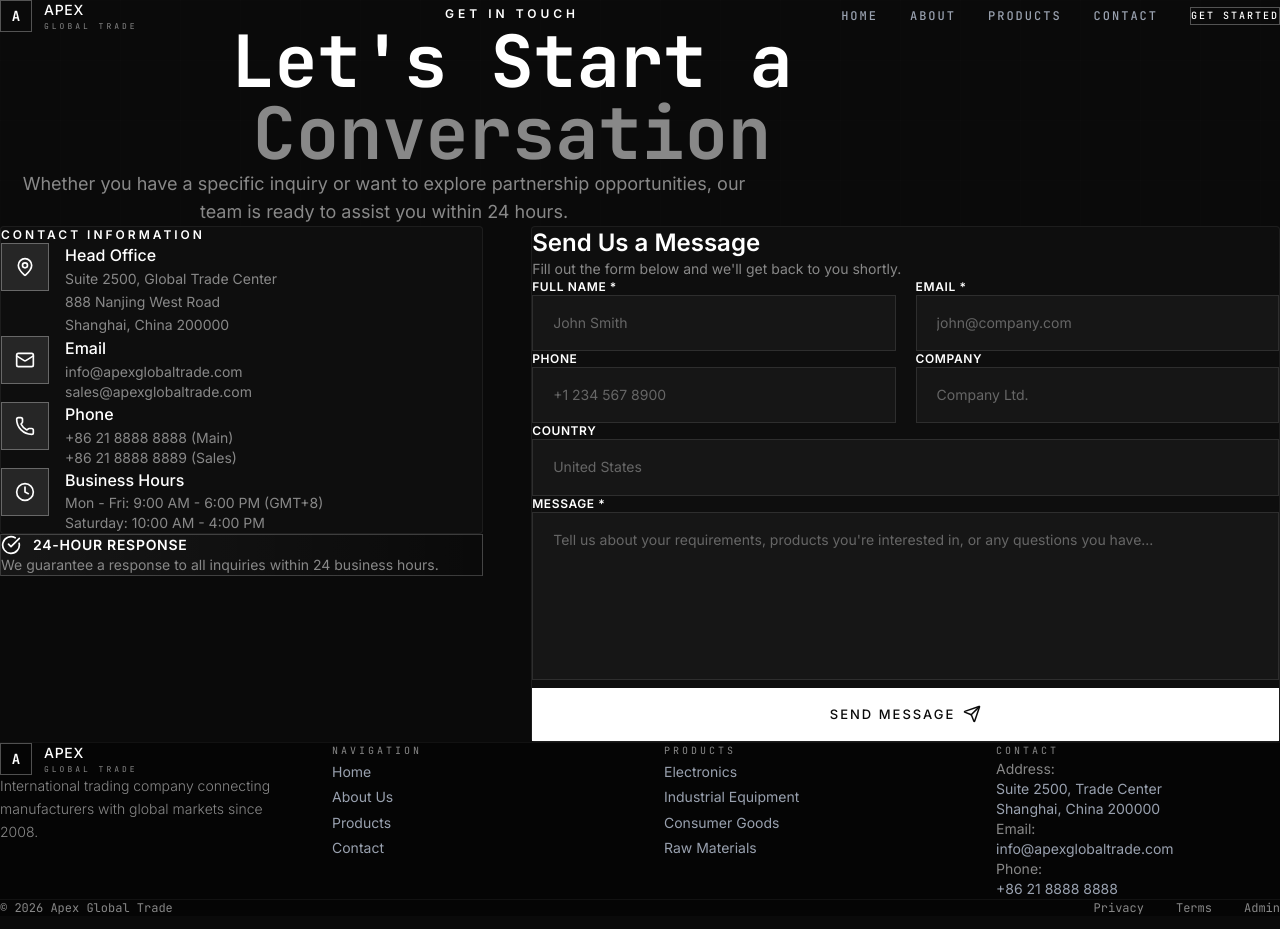
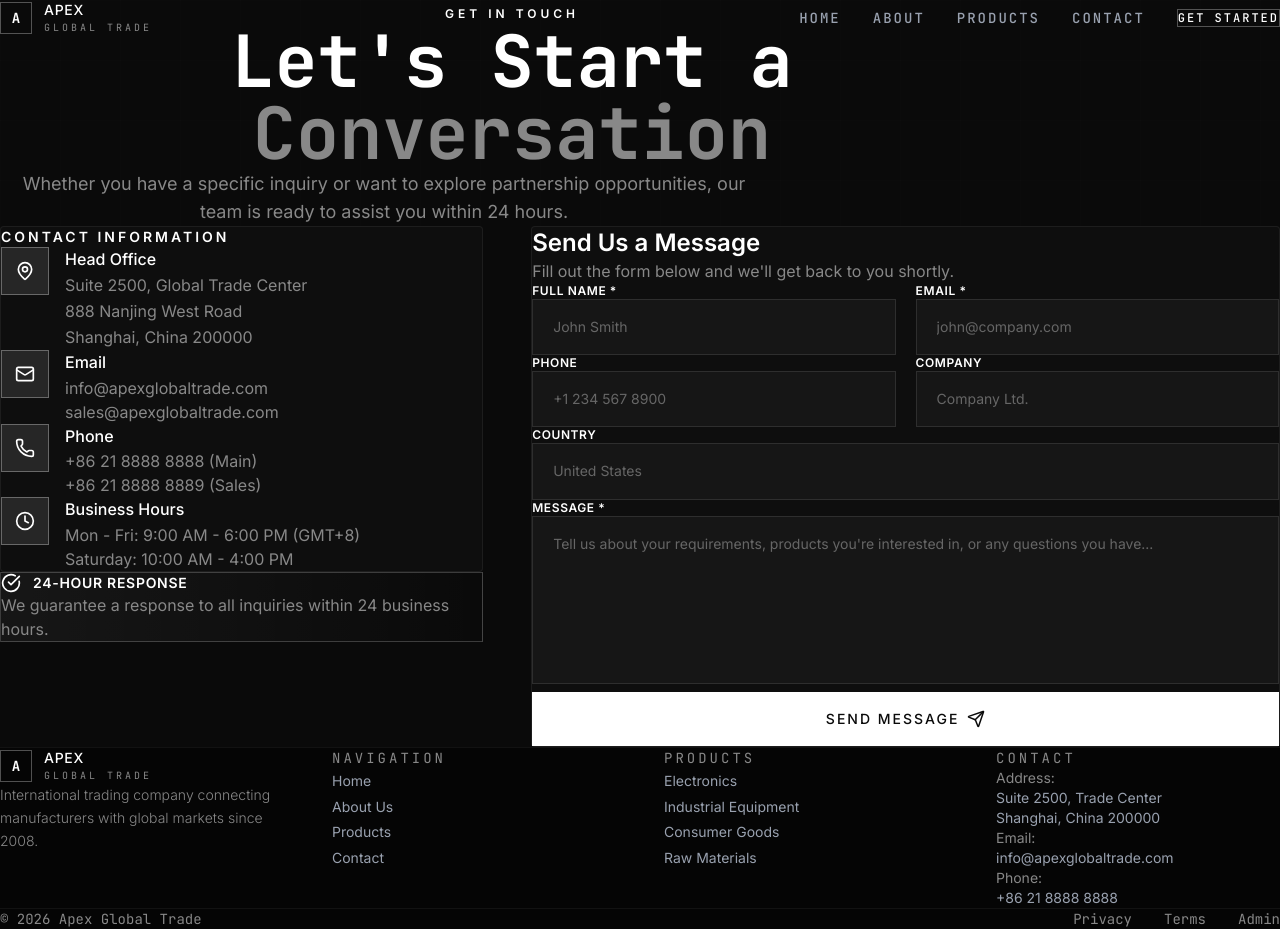
Before and after one commit to LZC0911/foreign-trade-website, a Next.js app: page /contact in a window 1280 px wide. Built offline with nearby package versions, Linux system fonts and the light colour scheme.

Commit message:
fix: scale up font sizes for better dark-mode readability

```diff
--- a/src/app/about/page.tsx
+++ b/src/app/about/page.tsx
@@ -10,7 +10,7 @@ export default function AboutPage() {
 
         <div className="relative z-10 max-w-5xl mx-auto px-6 lg:px-8 text-center">
           <span className="text-[#ffffff] text-xs font-semibold tracking-[4px] uppercase">About Us</span>
-          <h1 className="text-5xl md:text-7xl font-bold text-[#ffffff] mt-6 mb-8" style={{ fontFamily: "'JetBrains Mono', monospace" }}>
+          <h1 className="text-5xl md:text-6xl lg:text-7xl font-bold text-[#ffffff] mt-6 mb-8" style={{ fontFamily: "'JetBrains Mono', monospace" }}>
             A Legacy of<br />
             <span className="text-gray-500">Global Excellence</span>
           </h1>
@@ -57,7 +57,7 @@ export default function AboutPage() {
               ].map((milestone, i) => (
                 <div key={i} className="card p-6">
                   <div className="text-2xl font-bold text-white mb-2">{milestone.year}</div>
-                  <div className="text-[#888888] text-sm">{milestone.event}</div>
+                  <div className="text-[#888888] text-base">{milestone.event}</div>
                 </div>
               ))}
             </div>
@@ -109,7 +109,7 @@ export default function AboutPage() {
             {['ISO 9001', 'ISO 14001', 'SEDEX', 'BSCI', 'WRAP', 'OEKO-TEX', 'FSC', 'RoHS'].map((cert) => (
               <div key={cert} className="card p-6 flex flex-col items-center justify-center">
                 <CheckCircle2 className="text-[#ffffff] mb-3" size={24} />
-                <span className="text-[#ffffff] font-semibold text-sm tracking-wider">{cert}</span>
+                <span className="text-[#ffffff] font-semibold text-base tracking-wider">{cert}</span>
               </div>
             ))}
           </div>
--- a/src/app/contact/page.tsx
+++ b/src/app/contact/page.tsx
@@ -56,7 +56,7 @@ export default function ContactPage() {
         <div className="absolute inset-0 grid-bg opacity-50" />
         <div className="relative z-10 max-w-5xl mx-auto px-6 lg:px-8 text-center">
           <span className="text-[#ffffff] text-xs font-semibold tracking-[4px] uppercase">Get in Touch</span>
-          <h1 className="text-5xl md:text-7xl font-bold text-[#ffffff] mt-6 mb-8" style={{ fontFamily: "'JetBrains Mono', monospace" }}>
+          <h1 className="text-5xl md:text-6xl lg:text-7xl font-bold text-[#ffffff] mt-6 mb-8" style={{ fontFamily: "'JetBrains Mono', monospace" }}>
             Let's Start a<br />
             <span className="text-gray-500">Conversation</span>
           </h1>
@@ -74,7 +74,7 @@ export default function ContactPage() {
             {/* Contact Info */}
             <div className="lg:col-span-2 space-y-6">
               <div className="card p-8">
-                <h3 className="text-[#ffffff] text-xs font-semibold tracking-[3px] uppercase mb-6">Contact Information</h3>
+                <h3 className="text-[#ffffff] text-sm font-semibold tracking-[3px] uppercase mb-6">Contact Information</h3>
                 <div className="space-y-6">
                   <div className="flex gap-4">
                     <div className="w-12 h-12 bg-[#ffffff]/10 border border-[#ffffff]/30 flex items-center justify-center flex-shrink-0">
@@ -82,7 +82,7 @@ export default function ContactPage() {
                     </div>
                     <div>
                       <div className="text-[#ffffff] font-medium mb-1">Head Office</div>
-                      <div className="text-[#888888] text-sm leading-relaxed">
+                      <div className="text-[#888888] text-base leading-relaxed">
                         Suite 2500, Global Trade Center<br />
                         888 Nanjing West Road<br />
                         Shanghai, China 200000
@@ -96,7 +96,7 @@ export default function ContactPage() {
                     </div>
                     <div>
                       <div className="text-[#ffffff] font-medium mb-1">Email</div>
-                      <div className="text-[#888888] text-sm">
+                      <div className="text-[#888888] text-base">
                         info@apexglobaltrade.com<br />
                         sales@apexglobaltrade.com
                       </div>
@@ -109,7 +109,7 @@ export default function ContactPage() {
                     </div>
                     <div>
                       <div className="text-[#ffffff] font-medium mb-1">Phone</div>
-                      <div className="text-[#888888] text-sm">
+                      <div className="text-[#888888] text-base">
                         +86 21 8888 8888 (Main)<br />
                         +86 21 8888 8889 (Sales)
                       </div>
@@ -122,7 +122,7 @@ export default function ContactPage() {
                     </div>
                     <div>
                       <div className="text-[#ffffff] font-medium mb-1">Business Hours</div>
-                      <div className="text-[#888888] text-sm">
+                      <div className="text-[#888888] text-base">
                         Mon - Fri: 9:00 AM - 6:00 PM (GMT+8)<br />
                         Saturday: 10:00 AM - 4:00 PM
                       </div>
@@ -137,7 +137,7 @@ export default function ContactPage() {
                   <CheckCircle size={20} />
                   <span className="tracking-wider text-sm uppercase">24-Hour Response</span>
                 </div>
-                <p className="text-[#888888] text-sm">
+                <p className="text-[#888888] text-base">
                   We guarantee a response to all inquiries within 24 business hours.
                 </p>
               </div>
@@ -147,7 +147,7 @@ export default function ContactPage() {
             <div className="lg:col-span-3">
               <div className="card p-8 md:p-10">
                 <h3 className="text-[#ffffff] text-2xl font-semibold mb-2">Send Us a Message</h3>
-                <p className="text-[#888888] text-sm mb-8">Fill out the form below and we'll get back to you shortly.</p>
+                <p className="text-[#888888] text-base mb-8">Fill out the form below and we'll get back to you shortly.</p>
 
                 {status === 'success' ? (
                   <div className="text-center py-12">
--- a/src/app/globals.css
+++ b/src/app/globals.css
@@ -103,7 +103,7 @@ body {
   border: none;
   cursor: pointer;
   transition: all 0.3s ease;
-  font-size: 13px;
+  font-size: 14px;
 }
 
 .btn-primary:hover {
@@ -122,7 +122,7 @@ body {
   border: 1px solid rgba(255, 255, 255, 0.3);
   cursor: pointer;
   transition: all 0.3s ease;
-  font-size: 13px;
+  font-size: 14px;
 }
 
 .btn-outline:hover {
--- a/src/components/Footer.tsx
+++ b/src/components/Footer.tsx
@@ -13,7 +13,7 @@ export default function Footer() {
               </div>
               <div>
                 <div className="text-white font-medium tracking-wider text-sm">APEX</div>
-                <div className="text-gray-500 text-[8px] tracking-[3px] uppercase font-mono">Global Trade</div>
+                <div className="text-gray-500 text-[10px] tracking-[3px] uppercase font-mono">Global Trade</div>
               </div>
             </div>
             <p className="text-gray-500 text-sm leading-relaxed mb-6 font-light">
@@ -23,7 +23,7 @@ export default function Footer() {
 
           {/* Quick Links */}
           <div>
-            <h4 className="font-mono text-[10px] tracking-[3px] uppercase text-gray-500 mb-6">Navigation</h4>
+            <h4 className="font-mono text-sm tracking-[3px] uppercase text-gray-500 mb-6">Navigation</h4>
             <ul className="space-y-3">
               {['Home', 'About Us', 'Products', 'Contact'].map((link) => (
                 <li key={link}>
@@ -40,7 +40,7 @@ export default function Footer() {
 
           {/* Products */}
           <div>
-            <h4 className="font-mono text-[10px] tracking-[3px] uppercase text-gray-500 mb-6">Products</h4>
+            <h4 className="font-mono text-sm tracking-[3px] uppercase text-gray-500 mb-6">Products</h4>
             <ul className="space-y-3">
               {['Electronics', 'Industrial Equipment', 'Consumer Goods', 'Raw Materials'].map((item) => (
                 <li key={item}>
@@ -54,7 +54,7 @@ export default function Footer() {
 
           {/* Contact */}
           <div>
-            <h4 className="font-mono text-[10px] tracking-[3px] uppercase text-gray-500 mb-6">Contact</h4>
+            <h4 className="font-mono text-sm tracking-[3px] uppercase text-gray-500 mb-6">Contact</h4>
             <ul className="space-y-4 text-sm">
               <li className="text-gray-400">
                 <span className="text-gray-500">Address:</span><br />
@@ -75,13 +75,13 @@ export default function Footer() {
 
         {/* Bottom Bar */}
         <div className="mt-16 pt-8 border-t border-white/5 flex flex-col md:flex-row justify-between items-center gap-4">
-          <p className="text-gray-500 text-xs font-mono">
+          <p className="text-gray-500 text-sm font-mono">
             © 2026 Apex Global Trade
           </p>
           <div className="flex gap-8">
-            <Link href="#" className="text-gray-500 hover:text-white text-xs transition-colors duration-300 font-mono">Privacy</Link>
-            <Link href="#" className="text-gray-500 hover:text-white text-xs transition-colors duration-300 font-mono">Terms</Link>
-            <Link href="/admin" className="text-gray-500 hover:text-white text-xs transition-colors duration-300 font-mono">Admin</Link>
+            <Link href="#" className="text-gray-500 hover:text-white text-sm transition-colors duration-300 font-mono">Privacy</Link>
+            <Link href="#" className="text-gray-500 hover:text-white text-sm transition-colors duration-300 font-mono">Terms</Link>
+            <Link href="/admin" className="text-gray-500 hover:text-white text-sm transition-colors duration-300 font-mono">Admin</Link>
           </div>
         </div>
       </div>
--- a/src/components/Navbar.tsx
+++ b/src/components/Navbar.tsx
@@ -40,7 +40,7 @@ export default function Navbar() {
             </div>
             <div className="hidden sm:block">
               <div className="text-white font-medium tracking-wider text-sm">APEX</div>
-              <div className="text-gray-500 text-[8px] tracking-[3px] uppercase font-mono">Global Trade</div>
+              <div className="text-gray-500 text-[10px] tracking-[3px] uppercase font-mono">Global Trade</div>
             </div>
           </Link>
 
@@ -50,14 +50,14 @@ export default function Navbar() {
               <Link
                 key={link.href}
                 href={link.href}
-                className="text-gray-400 hover:text-white text-xs font-medium tracking-[2px] uppercase transition-colors duration-300 font-mono"
+                className="text-gray-400 hover:text-white text-sm font-medium tracking-[2px] uppercase transition-colors duration-300 font-mono"
               >
                 {link.label}
               </Link>
             ))}
             <Link
               href="/contact"
-              className="border border-white/30 text-white px-5 py-2 text-[10px] font-medium tracking-[2px] uppercase hover:bg-white hover:text-black transition-all duration-300 font-mono"
+              className="border border-white/30 text-white px-5 py-2 text-xs font-medium tracking-[2px] uppercase hover:bg-white hover:text-black transition-all duration-300 font-mono"
             >
               Get Started
             </Link>
@@ -80,7 +80,7 @@ export default function Navbar() {
                 <Link
                   key={link.href}
                   href={link.href}
-                  className="text-gray-400 hover:text-white text-xs font-medium tracking-[2px] uppercase transition-colors duration-300 font-mono"
+                  className="text-gray-400 hover:text-white text-sm font-medium tracking-[2px] uppercase transition-colors duration-300 font-mono"
                   onClick={() => setIsMobileMenuOpen(false)}
                 >
                   {link.label}
@@ -88,7 +88,7 @@ export default function Navbar() {
               ))}
               <Link
                 href="/contact"
-                className="border border-white/30 text-white px-5 py-3 text-[10px] font-medium tracking-[2px] uppercase text-center mt-2 hover:bg-white hover:text-black transition-all duration-300 font-mono"
+                className="border border-white/30 text-white px-5 py-3 text-xs font-medium tracking-[2px] uppercase text-center mt-2 hover:bg-white hover:text-black transition-all duration-300 font-mono"
                 onClick={() => setIsMobileMenuOpen(false)}
               >
                 Get Started
```
Also changed, not shown: src/app/page.tsx (+22 -22 lines), src/app/products/page.tsx (+6 -6 lines).
